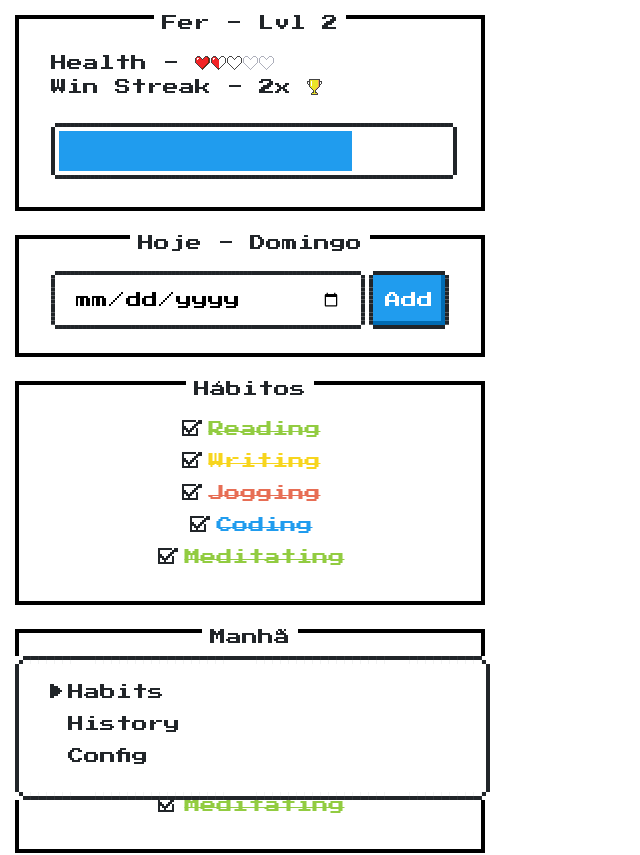
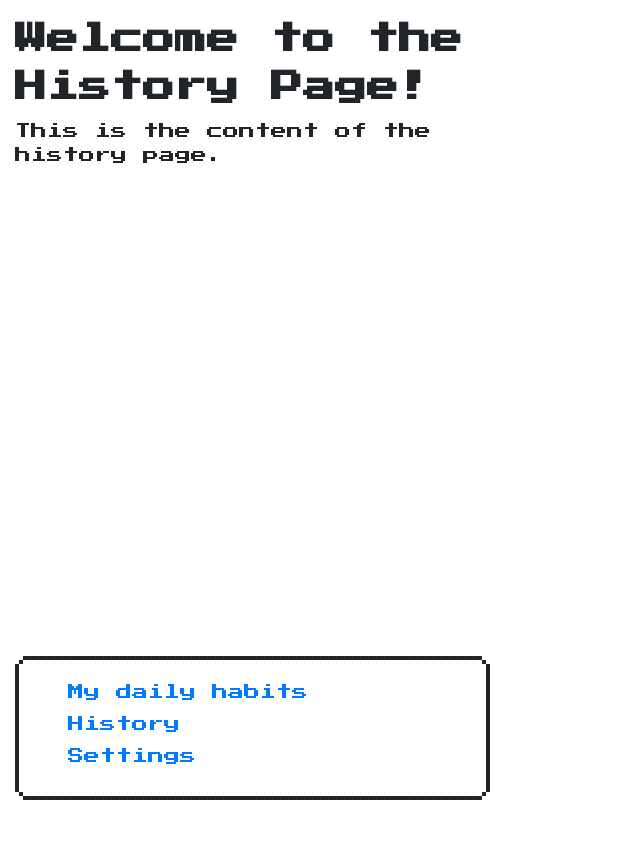
Before and after one commit to FerJSsilva/habit-tracker-frontend-cra, a React (Create React App) app: page /history in a window 1280 px wide. Shown: the top 855 px of the page, without its empty margins (0-640 px from the left). After the commit the page ends 800 px from the top, so only its background shows below. Built offline with nearby package versions, Linux system fonts and the light colour scheme.

Commit message:
Refactor App component to use React Router

```diff
--- a/src/page-containers/AppRoot/App.js
+++ b/src/page-containers/AppRoot/App.js
@@ -1,160 +1,32 @@
+import React from 'react';
 import { useState } from 'react';
+import { Route, Link } from 'wouter';
+import Home from '../Home/Home';
+import History from '../History/History';
+import Settings from '../Settings/Settings';
 import './App.css';
 
-const habitsMock = [
-  { id: 1, name: 'Reading', status: 'completed' },
-  { id: 2, name: 'Writing', status: 'expiring' },
-  { id: 3, name: 'Jogging', status: 'failed' },
-  { id: 4, name: 'Coding', status: 'standard' },
-  { id: 5, name: 'Meditating', status: 'completed' },
-];
-
 function App() {
-  const [habits] = useState(habitsMock);
   const [answer, setAnswer] = useState('Yes');
 
   const handleChange = (event) => {
     setAnswer(event.target.value);
   };
 
-  function habitStatusToClass(status) {
-    switch (status) {
-      case 'standard':
-        return 'nes-text is-primary';
-      case 'completed':
-        return 'nes-text is-success';
-      case 'expiring':
-        return 'nes-text is-warning';
-      case 'failed':
-        return 'nes-text is-error';
-      default:
-        return 'nes-text is-disabled';
-    }
-  }
-
   return (
     <div className="App">
-      <div
-        class="nes-container with-title is-centered"
-        style={{ textAlign: 'left' }}
-      >
-        <p class="title">Fer - Lvl 2</p>
-        <div>
-          <span class="nes-text">Health - </span>
-          <i class="nes-icon is-small heart"></i>
-          <i class="nes-icon is-small heart is-half"></i>
-          <i class="nes-icon is-small heart is-transparent"></i>
-          <i class="nes-icon is-small heart is-empty"></i>
-          <i class="nes-icon is-small heart is-empty"></i>
-        </div>
-        <div>
-          <span class="nes-text">Win Streak - 2x </span>
-          <i class="nes-icon trophy is-small"></i>
-          <br />
-          <br />
-
-          <progress
-            className="nes-progress is-primary"
-            value="75"
-            max="100"
-          ></progress>
-        </div>
-      </div>
-      <br />
-
-      <div class="nes-container with-title is-centered">
-        <p class="title">Hoje - Domingo</p>
-        <div
-          class="nes-field"
-          style={{ display: 'flex' }}
-        >
-          <input
-            id="time_field"
-            class="nes-input"
-            type="date"
-            style={{ width: '', marginRight: '8px' }}
-          />
-          <button
-            type="button"
-            class="nes-btn is-primary"
-          >
-            Add
-          </button>
-        </div>
-      </div>
-      <br />
-      <div class="nes-container with-title is-centered">
-        <p class="title">Hábitos</p>
-        {habits.map((habit, index) => (
-          <div key={index}>
-            <label>
-              <input
-                type="checkbox"
-                class="nes-checkbox"
-                checked
-              />
-              <span className={habitStatusToClass(habit.status)}>
-                <del>{habit.name}</del>
-              </span>
-            </label>
-          </div>
-        ))}
-      </div>
-      <br />
-      <div class="nes-container with-title is-centered">
-        <p class="title">Manhã</p>
-        {habits.map((habit, index) => (
-          <div key={index}>
-            <label>
-              <input
-                type="checkbox"
-                class="nes-checkbox"
-                checked
-              />
-              <span className={habitStatusToClass(habit.status)}>
-                <del>{habit.name}</del>
-              </span>
-            </label>
-          </div>
-        ))}
-      </div>
-      <br />
-      <div class="nes-container with-title is-centered">
-        <p class="title">Tarde</p>
-        {habits.map((habit, index) => (
-          <div key={index}>
-            <label>
-              <input
-                type="checkbox"
-                class="nes-checkbox"
-                checked
-              />
-              <span className={habitStatusToClass(habit.status)}>
-                <del>{habit.name}</del>
-              </span>
-            </label>
-          </div>
-        ))}
-      </div>
-      <br />
-      <div class="nes-container with-title is-centered">
-        <p class="title">Noite</p>
-        {habits.map((habit, index) => (
-          <div key={index}>
-            <label>
-              <input
-                type="checkbox"
-                class="nes-checkbox"
-                checked
-              />
-              <span className={habitStatusToClass(habit.status)}>
-                <del>{habit.name}</del>
-              </span>
-            </label>
-          </div>
-        ))}
-      </div>
-      <br />
+      <Route
+        path="/"
+        component={Home}
+      />
+      <Route
+        path="/history"
+        component={History}
+      />
+      <Route
+        path="/settings"
+        component={Settings}
+      />
       <div
         style={{
           position: 'fixed',
@@ -164,18 +36,20 @@ function App() {
           maxWidth: '475px',
         }}
       >
-        <div class="nes-container is-rounded">
+        <div className="nes-container is-rounded">
           <div>
             <label>
               <input
                 type="radio"
-                class="nes-radio"
+                className="nes-radio"
                 name="answer"
                 value="Yes"
                 checked={answer === 'Yes'}
                 onChange={handleChange}
               />
-              <span>Habits</span>
+              <Link href="/">
+                <a className="link">My daily habits</a>
+              </Link>
             </label>
           </div>
 
@@ -183,13 +57,15 @@ function App() {
             <label>
               <input
                 type="radio"
-                class="nes-radio"
+                className="nes-radio"
                 name="answer"
                 value="No"
                 checked={answer === 'No'}
                 onChange={handleChange}
               />
-              <span>History</span>
+              <Link href="/history">
+                <a className="link">History</a>
+              </Link>
             </label>
           </div>
 
@@ -197,13 +73,15 @@ function App() {
             <label>
               <input
                 type="radio"
-                class="nes-radio"
+                className="nes-radio"
                 name="answer"
                 value="Maybe"
                 checked={answer === 'Maybe'}
                 onChange={handleChange}
               />
-              <span>Config</span>
+              <Link href="/settings">
+                <a className="link">Settings</a>
+              </Link>
             </label>
           </div>
         </div>
--- /dev/null
+++ b/src/page-containers/History/History.jsx
@@ -0,0 +1,8 @@
+const Home = () => (
+  <div>
+    <h1>Welcome to the History Page!</h1>
+    <p>This is the content of the history page.</p>
+  </div>
+);
+
+export default Home;
--- /dev/null
+++ b/src/page-containers/Home/Home.jsx
@@ -0,0 +1,156 @@
+import { useState } from 'react';
+
+const habitsMock = [
+  { id: 1, name: 'Reading', status: 'completed' },
+  { id: 2, name: 'Writing', status: 'expiring' },
+  { id: 3, name: 'Jogging', status: 'failed' },
+  { id: 4, name: 'Coding', status: 'standard' },
+  { id: 5, name: 'Meditating', status: 'completed' },
+];
+
+function habitStatusToClass(status) {
+  switch (status) {
+    case 'standard':
+      return 'nes-text is-primary';
+    case 'completed':
+      return 'nes-text is-success';
+    case 'expiring':
+      return 'nes-text is-warning';
+    case 'failed':
+      return 'nes-text is-error';
+    default:
+      return 'nes-text is-disabled';
+  }
+}
+
+const Home = () => {
+  const [habits] = useState(habitsMock);
+
+  return (
+    <div>
+      <div
+        class="nes-container with-title is-centered"
+        style={{ textAlign: 'left' }}
+      >
+        <p class="title">Fer - Lvl 2</p>
+        <div>
+          <span class="nes-text">Health - </span>
+          <i class="nes-icon is-small heart"></i>
+          <i class="nes-icon is-small heart is-half"></i>
+          <i class="nes-icon is-small heart is-transparent"></i>
+          <i class="nes-icon is-small heart is-empty"></i>
+          <i class="nes-icon is-small heart is-empty"></i>
+        </div>
+        <div>
+          <span class="nes-text">Win Streak - 2x </span>
+          <i class="nes-icon trophy is-small"></i>
+          <br />
+          <br />
+
+          <progress
+            className="nes-progress is-primary"
+            value="75"
+            max="100"
+          ></progress>
+        </div>
+      </div>
+      <br />
+
+      <div class="nes-container with-title is-centered">
+        <p class="title">Hoje - Domingo</p>
+        <div
+          class="nes-field"
+          style={{ display: 'flex' }}
+        >
+          <input
+            id="time_field"
+            class="nes-input"
+            type="date"
+            style={{ width: '', marginRight: '8px' }}
+          />
+          <button
+            type="button"
+            class="nes-btn is-primary"
+          >
+            Add
+          </button>
+        </div>
+      </div>
+      <br />
+      <div class="nes-container with-title is-centered">
+        <p class="title">Hábitos</p>
+        {habits.map((habit, index) => (
+          <div key={index}>
+            <label>
+              <input
+                type="checkbox"
+                class="nes-checkbox"
+                checked
+              />
+              <span className={habitStatusToClass(habit.status)}>
+                <del>{habit.name}</del>
+              </span>
+            </label>
+          </div>
+        ))}
+      </div>
+      <br />
+      <div class="nes-container with-title is-centered">
+        <p class="title">Manhã</p>
+        {habits.map((habit, index) => (
+          <div key={index}>
+            <label>
+              <input
+                type="checkbox"
+                class="nes-checkbox"
+                checked
+              />
+              <span className={habitStatusToClass(habit.status)}>
+                <del>{habit.name}</del>
+              </span>
+            </label>
+          </div>
+        ))}
+      </div>
+      <br />
+      <div class="nes-container with-title is-centered">
+        <p class="title">Tarde</p>
+        {habits.map((habit, index) => (
+          <div key={index}>
+            <label>
+              <input
+                type="checkbox"
+                class="nes-checkbox"
+                checked
+              />
+              <span className={habitStatusToClass(habit.status)}>
+                <del>{habit.name}</del>
+              </span>
+            </label>
+          </div>
+        ))}
+      </div>
+      <br />
+      <div class="nes-container with-title is-centered">
+        <p class="title">Noite</p>
+        {habits.map((habit, index) => (
+          <div key={index}>
+            <label>
+              <input
+                type="checkbox"
+                class="nes-checkbox"
+                checked
+              />
+              <span className={habitStatusToClass(habit.status)}>
+                <del>{habit.name}</del>
+              </span>
+            </label>
+          </div>
+        ))}
+      </div>
+      <br />
+    </div>
+  );
+};
+
+export default Home;
--- /dev/null
+++ b/src/page-containers/Settings/Settings.jsx
@@ -0,0 +1,10 @@
+import React from 'react';
+
+const Home = () => (
+  <div>
+    <h1>Settings</h1>
+    <p>Wohooo</p>
+  </div>
+);
+
+export default Home;
```
Also changed, not shown: src/page-containers/Categories/Categories.jsx (added, +8 -0 lines), src/page-containers/Error/Error.jsx (added, +8 -0 lines), src/page-containers/Habits/Habits.jsx (added, +8 -0 lines).
